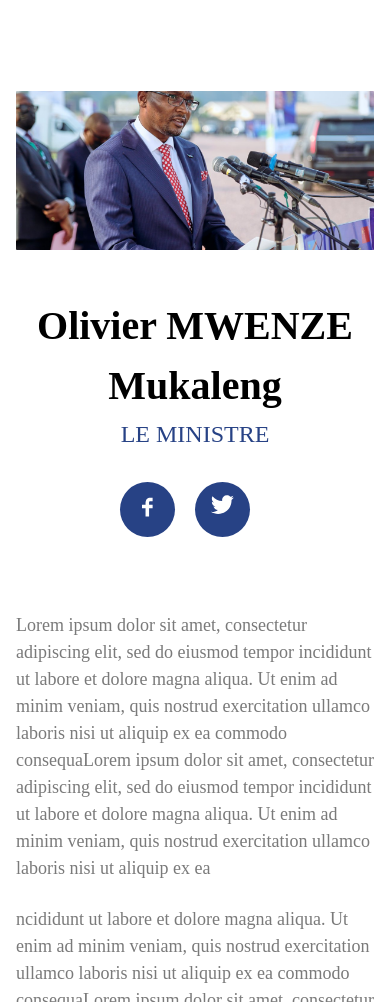
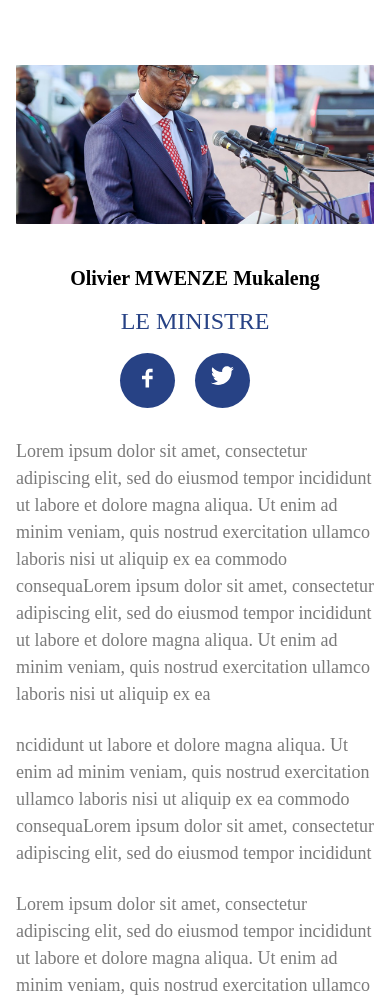
Before and after one commit to JoeMayinzi/Mrhe-v2, a plain HTML site: page src/single_biography_page/single_biography_page.html in a window 390 px wide. Shown: the part 98-1100 px from the top of the page. Drawn offline with Linux system fonts and the light colour scheme; a web font is replaced by a local one.

Commit message:
fix marge

```diff
--- a/css/media.css
+++ b/css/media.css
@@ -40,6 +40,23 @@
 
   .ministry p {
     margin-bottom: 47px !important;
+  }
+
+  .biography-content_img {
+    margin-bottom: 39px !important;
+  }
+
+  .biography .biography-content_title h3 {
+    font-size: 20px !important;
+    margin-bottom: 10px !important;
+  }
+
+  .biography .social-links {
+    margin-top: 14px !important;
+  }
+
+  .biography-content_text {
+    margin-top: 11px !important;
   }
 }
 
--- a/src/single_biography_page/single_biography_page.html
+++ b/src/single_biography_page/single_biography_page.html
@@ -94,7 +94,7 @@
             </nav>
         </div>
     </header>
-    <section class="biography">
+    <section class="biography p-50">
         <div class="container">
             <div class="biography-content">
                 <div class="biography-content_img">
```
